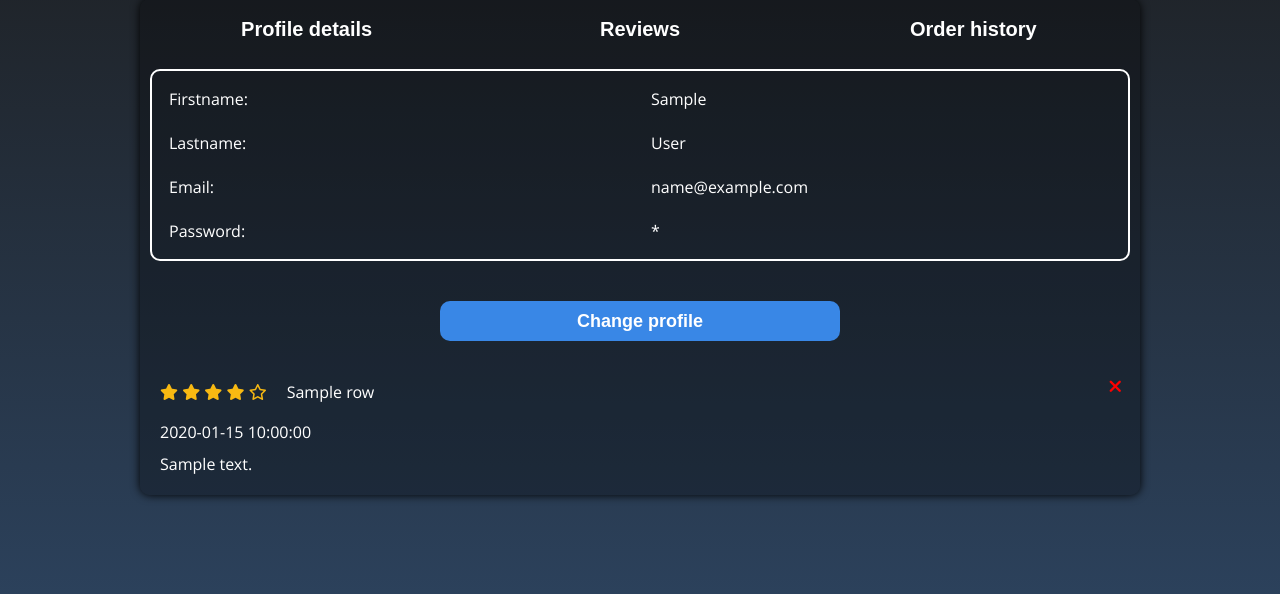
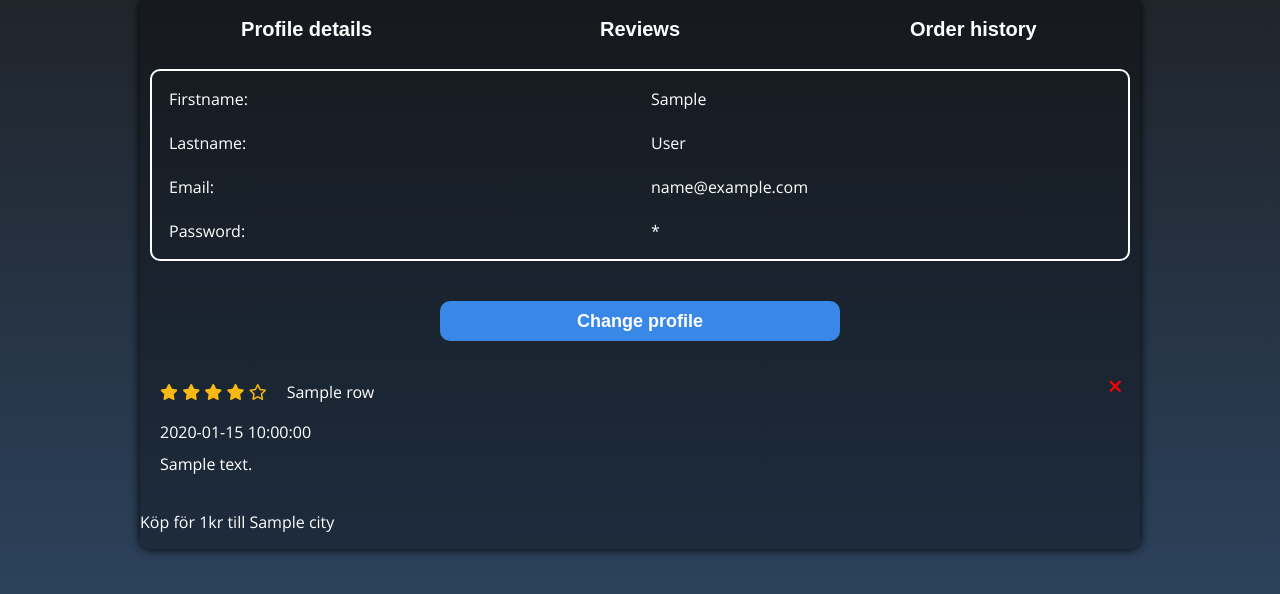
Before and after one commit to erik99s/D0018E, a Flask app: template templates/ProfilePage.html in a window 1280 px wide. Shown: the part 186-780 px from the top of the page. Run offline with Flask 2, Linux system fonts and the light colour scheme; the template is opened without the code that fills it: most values are stand-ins (such as "Sample title", 1, 10 or a date in 2020); parts of the project's set-up code (start-up, migrations or seed data) failed here and were passed over; some libraries are stand-ins or nearby versions; some web fonts are replaced.

Commit message:
Update ProfilePage.html

```diff
--- a/templates/ProfilePage.html
+++ b/templates/ProfilePage.html
@@ -67,6 +67,12 @@
                 </div>
             {% endfor %}
         </div>
+
+        <div class="order-history-section">
+            {% for row in orders %}
+                <p>Köp för {{row.TotalPrice}}kr till {{row.City}}</p>
+            {% endfor %}
+        </div>
     </div>
 </div>
 
```
